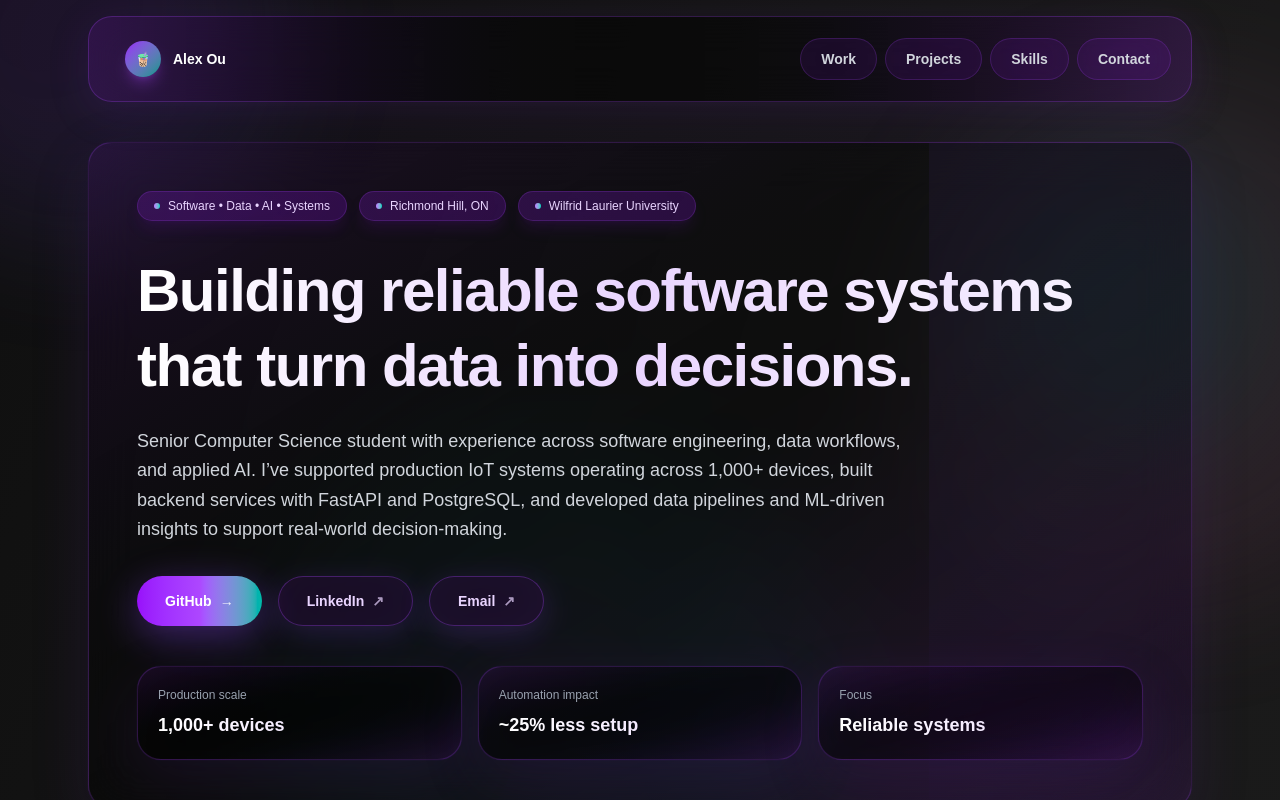
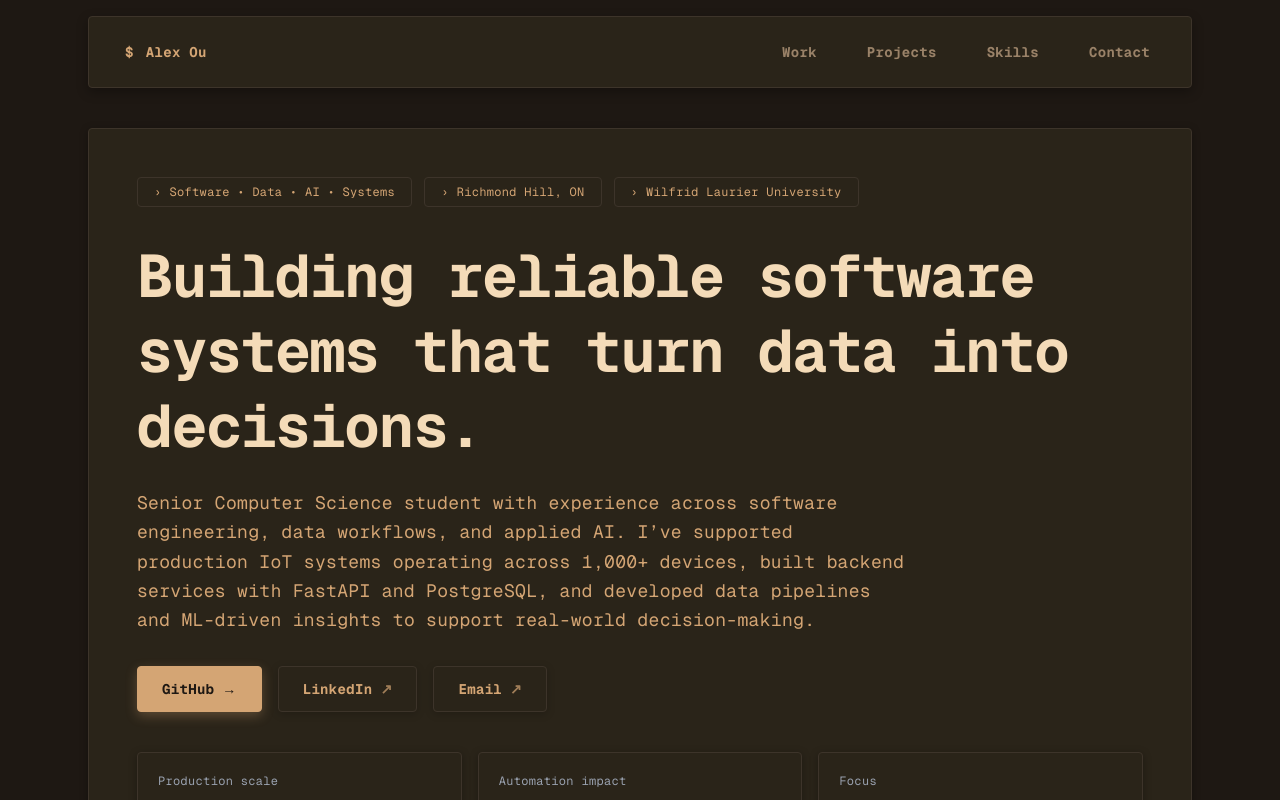
Before and after one commit to alexou8/alex-ou-portfolio, a Next.js app: page / in a window 1280 px wide. Shown: the top 800 px of the page. Built offline with nearby package versions, Linux system fonts and the light colour scheme.

Commit message:
Add Claude Code terminal theme colors and styling
Co-authored-by: alexou8 <206602979+alexou8@users.noreply.github.com>

```diff
--- a/app/globals.css
+++ b/app/globals.css
@@ -1,28 +1,82 @@
 @import "tailwindcss";
 
 :root {
-  --background: #ffffff;
-  --foreground: #171717;
+  /* Claude Code Terminal Theme */
+  --terminal-bg: #1e1813;
+  --terminal-bg-light: #2a2419;
+  --terminal-border: #3d342a;
+  --terminal-text: #d4a574;
+  --terminal-text-bright: #f4dbb8;
+  --terminal-text-dim: #9a8268;
+  --terminal-accent: #d4a574;
+  --terminal-cursor: #d4a574;
+  --background: var(--terminal-bg);
+  --foreground: var(--terminal-text);
 }
 
 @theme inline {
   --color-background: var(--background);
   --color-foreground: var(--foreground);
-  --font-sans: var(--font-geist-sans);
+  --font-sans: var(--font-geist-mono);
   --font-mono: var(--font-geist-mono);
 }
 
-@media (prefers-color-scheme: dark) {
-  :root {
-    --background: #0a0a0a;
-    --foreground: #ededed;
-  }
+body {
+  background: var(--terminal-bg);
+  color: var(--terminal-text);
+  font-family: var(--font-geist-mono), 'Courier New', monospace;
+  letter-spacing: 0.02em;
 }
 
-body {
-  background: var(--background);
-  color: var(--foreground);
-  font-family: Arial, Helvetica, sans-serif;
+/* Terminal typing effect */
+@keyframes typewriter {
+  from { width: 0; }
+  to { width: 100%; }
+}
+
+@keyframes blink {
+  50% { opacity: 0; }
+}
+
+.terminal-cursor {
+  display: inline-block;
+  width: 8px;
+  height: 1.2em;
+  background: var(--terminal-cursor);
+  margin-left: 2px;
+  animation: blink 1s step-end infinite;
+  vertical-align: text-bottom;
+}
+
+.terminal-text {
+  overflow: hidden;
+  white-space: nowrap;
+  border-right: 2px solid var(--terminal-cursor);
+  animation: typewriter 2s steps(40) 1s forwards, blink 0.75s step-end infinite;
+}
+
+/* Terminal reveal animations */
+.terminal-reveal {
+  opacity: 0;
+  transform: translateY(10px);
+  transition: opacity 400ms ease-out, transform 400ms ease-out;
+}
+
+.terminal-reveal.show {
+  opacity: 1;
+  transform: translateY(0);
+}
+
+/* Backspace animation */
+@keyframes backspace {
+  from { width: 100%; }
+  to { width: 0%; }
+}
+
+.terminal-backspace {
+  overflow: hidden;
+  white-space: nowrap;
+  animation: backspace 1s steps(40) forwards;
 }
 
 /* ===== Motion helpers (subtle, modern) ===== */
--- a/app/layout.tsx
+++ b/app/layout.tsx
@@ -1,11 +1,6 @@
 import type { Metadata } from "next";
-import { Geist, Geist_Mono } from "next/font/google";
+import { Geist_Mono } from "next/font/google";
 import "./globals.css";
-
-const geistSans = Geist({
-  variable: "--font-geist-sans",
-  subsets: ["latin"],
-});
 
 const geistMono = Geist_Mono({
   variable: "--font-geist-mono",
@@ -25,7 +20,7 @@ export default function RootLayout({
   return (
     <html lang="en">
       <body
-        className={`${geistSans.variable} ${geistMono.variable} antialiased`}
+        className={`${geistMono.variable} antialiased`}
       >
         {children}
       </body>
--- a/app/page.tsx
+++ b/app/page.tsx
@@ -1,14 +1,12 @@
 "use client";
 
 // ============================================================
-// HeyTea-Inspired Mobile App Portfolio (Vercel + TS-safe)
-// Next.js App Router + Tailwind
-// - App shell header + mobile bottom tabs
-// - Stacked glass cards
-// - Press feedback + micro interactions
-// - Swipeable project carousel (scroll-snap)
-// - Floating gradient blobs (CSS keyframes)
-// NOTE: Uses plain <style> (no styled-jsx props) to avoid TS error.
+// Claude Code Terminal-Inspired Portfolio
+// Next.js App Router + Tailwind + Terminal Aesthetics
+// - Terminal color scheme and monospace fonts
+// - Typing animations on scroll
+// - Backspace effects on scroll
+// - Terminal-style layout and interactions
 // ============================================================
 
 import React, { useEffect, useMemo, useRef, useState } from "react";
@@ -131,6 +129,87 @@ function scrollToId(id: string) {
 }
 
 /* =========================
+   Typing Animation Hook
+========================= */
+function useTypingEffect(text: string, speed = 50) {
+  const [displayedText, setDisplayedText] = useState("");
+  const [isTyping, setIsTyping] = useState(false);
+
+  useEffect(() => {
+    if (isTyping) {
+      let i = 0;
+      const timer = setInterval(() => {
+        if (i < text.length) {
+          setDisplayedText(text.slice(0, i + 1));
+          i++;
+        } else {
+          clearInterval(timer);
+        }
+      }, speed);
+      return () => clearInterval(timer);
+    }
+  }, [text, speed, isTyping]);
+
+  return { displayedText, startTyping: () => setIsTyping(true), isTyping };
+}
+
+/* =========================
+   Terminal Typing Component
+========================= */
+function TerminalText({
+  children,
+  delay = 0,
+  speed = 30
+}: {
+  children: string;
+  delay?: number;
+  speed?: number;
+}) {
+  const [visible, setVisible] = useState(false);
+  const [displayText, setDisplayText] = useState("");
+  const ref = useRef<HTMLSpanElement>(null);
+
+  useEffect(() => {
+    const observer = new IntersectionObserver(
+      ([entry]) => {
+        if (entry.isIntersecting && !visible) {
+          setTimeout(() => setVisible(true), delay);
+        }
+      },
+      { threshold: 0.1 }
+    );
+
+    if (ref.current) observer.observe(ref.current);
+    return () => observer.disconnect();
+  }, [delay, visible]);
+
+  useEffect(() => {
+    if (visible && children) {
+      let i = 0;
+      const text = children;
+      const timer = setInterval(() => {
+        if (i <= text.length) {
+          setDisplayText(text.slice(0, i));
+          i++;
+        } else {
+          clearInterval(timer);
+        }
+      }, speed);
+      return () => clearInterval(timer);
+    }
+  }, [visible, children, speed]);
+
+  return (
+    <span ref={ref} className="inline-block">
+      {displayText}
+      {visible && displayText.length < children.length && (
+        <span className="terminal-cursor" />
+      )}
+    </span>
+  );
+}
+
+/* =========================
    Reveal hook (subtle)
 ========================= */
 function useScrollReveal() {
@@ -194,8 +273,8 @@ function useActiveSection(sectionIds: string[]) {
 ========================= */
 function Pill({ children }: { children: React.ReactNode }) {
   return (
-    <span className="inline-flex items-center gap-2 rounded-full border border-purple-500/20 bg-gradient-to-r from-purple-900/40 to-purple-800/30 backdrop-blur-xl px-4 py-1.5 text-xs text-purple-200 shadow-lg shadow-purple-900/20 transition-all duration-300 hover:scale-105 hover:shadow-purple-500/30">
-      <span className="h-1.5 w-1.5 rounded-full bg-gradient-to-r from-purple-400 to-teal-400 animate-pulse" />
+    <span className="inline-flex items-center gap-2 rounded border border-[#3d342a] bg-[#2a2419] px-4 py-1.5 text-xs text-[#d4a574] font-mono transition-all duration-300 hover:border-[#d4a574] hover:shadow-[0_0_10px_rgba(212,165,116,0.3)]">
+      <span className="text-[#d4a574]">›</span>
       {children}
     </span>
   );
@@ -211,15 +290,15 @@ function SectionTitle({
   desc?: string;
 }) {
   return (
-    <div className="max-w-2xl">
-      <p className="text-[11px] font-bold tracking-[0.28em] text-purple-300 uppercase">
-        {eyebrow}
+    <div className="max-w-2xl font-mono">
+      <p className="text-[11px] font-bold tracking-[0.28em] text-[#9a8268] uppercase">
+        $ {eyebrow}
       </p>
-      <h2 className="mt-4 text-3xl sm:text-4xl font-bold tracking-tight bg-gradient-to-r from-white via-purple-100 to-white bg-clip-text text-transparent [text-shadow:0_0_40px_rgba(255,255,255,0.5)]">
+      <h2 className="mt-4 text-3xl sm:text-4xl font-bold tracking-tight text-[#f4dbb8]">
         {title}
       </h2>
       {desc ? (
-        <p className="mt-4 text-sm sm:text-base text-gray-300 leading-relaxed">
+        <p className="mt-4 text-sm sm:text-base text-[#d4a574] leading-relaxed">
           {desc}
         </p>
       ) : null}
@@ -237,10 +316,9 @@ function GlassCard({
   return (
     <div
       className={[
-        "rounded-3xl border border-purple-500/20 bg-gradient-to-br from-purple-900/20 via-black/40 to-purple-900/20 backdrop-blur-xl",
-        "shadow-[0_20px_60px_rgba(95,37,159,0.15),0_0_1px_rgba(139,69,255,0.3)]",
-        "transition-all duration-500 hover:scale-[1.02] hover:shadow-[0_30px_80px_rgba(95,37,159,0.25),0_0_2px_rgba(139,69,255,0.5)]",
-        "hover:border-purple-400/30",
+        "rounded border border-[#3d342a] bg-[#2a2419]",
+        "shadow-[0_2px_8px_rgba(0,0,0,0.3)]",
+        "transition-all duration-300 hover:border-[#d4a574] hover:shadow-[0_0_15px_rgba(212,165,116,0.2)]",
         className,
       ].join(" ")}
     >
@@ -263,16 +341,14 @@ function PrimaryButton({
       href={href}
       aria-label={ariaLabel}
       className={[
-        "group relative inline-flex items-center justify-center gap-2 rounded-full px-7 py-3.5 text-sm font-bold overflow-hidden",
-        "bg-gradient-to-r from-purple-600 via-purple-500 to-teal-500",
-        "text-white shadow-[0_10px_40px_rgba(139,69,255,0.4)]",
-        "transition-all duration-500 hover:scale-105 hover:shadow-[0_20px_60px_rgba(139,69,255,0.6)]",
-        "before:absolute before:inset-0 before:bg-gradient-to-r before:from-teal-500 before:via-purple-500 before:to-purple-600",
-        "before:opacity-0 before:transition-opacity before:duration-500 hover:before:opacity-70",
+        "group relative inline-flex items-center justify-center gap-2 rounded px-6 py-3 text-sm font-bold font-mono overflow-hidden",
+        "bg-[#d4a574] border border-[#d4a574]",
+        "text-[#1e1813] shadow-[0_4px_12px_rgba(212,165,116,0.3)]",
+        "transition-all duration-300 hover:bg-[#f4dbb8] hover:shadow-[0_6px_20px_rgba(212,165,116,0.5)]",
       ].join(" ")}
     >
       <span className="relative z-10">{children}</span>
-      <span className="relative z-10 opacity-90 group-hover:translate-x-1 transition-transform duration-300">→</span>
+      <span className="relative z-10 group-hover:translate-x-1 transition-transform duration-300">→</span>
     </a>
   );
 }
@@ -291,10 +367,10 @@ function SecondaryButton({
       href={href}
       aria-label={ariaLabel}
       className={[
-        "group inline-flex items-center justify-center gap-2 rounded-full px-7 py-3.5 text-sm font-bold",
-        "border border-purple-500/30 bg-purple-900/20 text-purple-200 backdrop-blur-xl",
-        "shadow-[0_8px_32px_rgba(139,69,255,0.2)]",
-        "transition-all duration-500 hover:scale-105 hover:bg-purple-900/40 hover:border-purple-400/50 hover:shadow-[0_12px_48px_rgba(139,69,255,0.35)]",
+        "group inline-flex items-center justify-center gap-2 rounded px-6 py-3 text-sm font-bold font-mono",
+        "border border-[#3d342a] bg-transparent text-[#d4a574]",
+        "shadow-[0_2px_8px_rgba(0,0,0,0.2)]",
+        "transition-all duration-300 hover:bg-[#2a2419] hover:border-[#d4a574] hover:shadow-[0_4px_12px_rgba(212,165,116,0.3)]",
       ].join(" ")}
     >
       {children}
@@ -419,7 +495,7 @@ export default function Home() {
   }, []);
 
   return (
-    <main className="min-h-screen bg-gradient-to-br from-[#0f0f0f] via-[#1a1a1a] to-[#191919] text-white">
+    <main className="min-h-screen bg-[#1e1813] text-[#d4a574] font-mono">
       {/* Global keyframes (plain <style> avoids TS styled-jsx typing issue) */}
       <style>{`
         .reveal-init {
@@ -432,104 +508,37 @@ export default function Home() {
           transition: opacity 700ms cubic-bezier(0.16, 1, 0.3, 1), transform 700ms cubic-bezier(0.16, 1, 0.3, 1);
         }
 
-        @keyframes blobFloatA {
-          0%, 100% { transform: translate3d(0, 0, 0) scale(1); }
-          33% { transform: translate3d(20px, -25px, 0) scale(1.08); }
-          66% { transform: translate3d(-15px, 15px, 0) scale(0.95); }
-        }
-
-        @keyframes blobFloatB {
-          0%, 100% { transform: translate3d(0, 0, 0) scale(1); }
-          33% { transform: translate3d(-18px, 20px, 0) scale(1.06); }
-          66% { transform: translate3d(18px, -12px, 0) scale(0.97); }
-        }
-
-        @keyframes blobFloatC {
-          0%, 100% { transform: translate3d(0, 0, 0) scale(1); }
-          50% { transform: translate3d(10px, 25px, 0) scale(1.1); }
-        }
-
-        @keyframes sheen {
-          0% { transform: translateX(-100%); }
-          100% { transform: translateX(100%); }
-        }
-
-        @keyframes gradientShift {
-          0%, 100% { background-position: 0% 50%; }
-          50% { background-position: 100% 50%; }
+        @keyframes terminalGlow {
+          0%, 100% { box-shadow: 0 0 5px rgba(212, 165, 116, 0.1); }
+          50% { box-shadow: 0 0 15px rgba(212, 165, 116, 0.2); }
         }
 
         .scroll-smooth-ios { -webkit-overflow-scrolling: touch; }
 
-        .gradient-border {
+        .terminal-border {
           position: relative;
-          background: linear-gradient(135deg, rgba(95, 37, 159, 0.1), rgba(0, 224, 222, 0.08));
-          border: 1px solid transparent;
+          background: #2a2419;
+          border: 1px solid #3d342a;
         }
 
-        .gradient-border::before {
-          content: '';
-          position: absolute;
-          inset: 0;
-          border-radius: inherit;
-          padding: 1px;
-          background: linear-gradient(135deg, rgba(95, 37, 159, 0.4), rgba(0, 224, 222, 0.3));
-          -webkit-mask: linear-gradient(#fff 0 0) content-box, linear-gradient(#fff 0 0);
-          -webkit-mask-composite: xor;
-          mask-composite: exclude;
+        .terminal-border:hover {
+          border-color: #d4a574;
+          animation: terminalGlow 2s ease-in-out infinite;
         }
       `}</style>
 
-      {/* Background blobs - Wealthsimple purple & HeyTea gradients */}
-      <div className="pointer-events-none fixed inset-0 overflow-hidden">
-        <div
-          className="absolute -top-32 -left-32 h-96 w-96 rounded-full blur-3xl opacity-30"
-          style={{
-            background: `radial-gradient(circle at 30% 30%, rgba(95, 37, 159, 0.6), rgba(139, 69, 255, 0.4), rgba(0, 224, 222, 0.2))`,
-            animation: "blobFloatA 20s ease-in-out infinite",
-            transform: `translate3d(${tilt.x * 12}px, ${tilt.y * 8}px, 0)`,
-          }}
-        />
-        <div
-          className="absolute top-20 -right-40 h-[500px] w-[500px] rounded-full blur-3xl opacity-25"
-          style={{
-            background: `radial-gradient(circle at 40% 40%, rgba(0, 224, 222, 0.5), rgba(255, 107, 181, 0.35), rgba(95, 37, 159, 0.25))`,
-            animation: "blobFloatB 22s ease-in-out infinite",
-            transform: `translate3d(${tilt.x * -14}px, ${tilt.y * 10}px, 0)`,
-          }}
-        />
-        <div
-          className="absolute bottom-[-180px] left-[20%] h-[560px] w-[560px] rounded-full blur-3xl opacity-20"
-          style={{
-            background: `radial-gradient(circle at 50% 50%, rgba(139, 69, 255, 0.45), rgba(0, 224, 222, 0.3), rgba(95, 37, 159, 0.2))`,
-            animation: "blobFloatC 24s ease-in-out infinite",
-            transform: `translate3d(${tilt.x * 8}px, ${tilt.y * -12}px, 0)`,
-          }}
-        />
-        <div
-          className="absolute top-[60%] right-[15%] h-[400px] w-[400px] rounded-full blur-3xl opacity-15"
-          style={{
-            background: `radial-gradient(circle at 50% 50%, rgba(255, 107, 181, 0.4), rgba(139, 69, 255, 0.3), rgba(0, 224, 222, 0.2))`,
-            animation: "blobFloatA 26s ease-in-out infinite",
-            transform: `translate3d(${tilt.x * -8}px, ${tilt.y * 6}px, 0)`,
-          }}
-        />
-      </div>
-
       {/* App container */}
       <div className="relative mx-auto max-w-md sm:max-w-6xl px-4 sm:px-6">
-        {/* Header */}
+        {/* Header - Terminal style */}
         <header className="sticky top-0 z-40 pt-4">
-          <div className="rounded-3xl border border-purple-500/25 bg-gradient-to-r from-purple-900/30 via-black/50 to-purple-900/30 backdrop-blur-xl shadow-[0_10px_40px_rgba(95,37,159,0.2)]">
-            <nav className="flex items-center justify-between px-5 py-3.5">
+          <div className="rounded border border-[#3d342a] bg-[#2a2419] shadow-[0_4px_12px_rgba(0,0,0,0.3)]">
+            <nav className="flex items-center justify-between px-5 py-3.5 font-mono">
               <button
                 type="button"
                 onClick={() => scrollToId("home")}
-                className="inline-flex items-center gap-3 rounded-full px-4 py-2.5 text-sm font-bold text-white transition-all duration-300 hover:scale-105"
+                className="inline-flex items-center gap-3 rounded px-4 py-2.5 text-sm font-bold text-[#d4a574] transition-all duration-300 hover:text-[#f4dbb8]"
               >
-                <span className="inline-flex h-9 w-9 items-center justify-center rounded-full bg-gradient-to-br from-purple-600 to-teal-600 shadow-lg shadow-purple-500/30">
-                  🧋
-                </span>
+                <span className="text-[#d4a574]">$</span>
                 {PROFILE.name}
               </button>
 
@@ -540,12 +549,11 @@ export default function Home() {
                     type="button"
                     onClick={() => scrollToId(n.id)}
                     className={[
-                      "rounded-full px-5 py-2.5 text-sm font-bold transition-all duration-300",
-                      "border border-purple-500/20 backdrop-blur-xl",
-                      "hover:scale-105",
+                      "rounded px-5 py-2.5 text-sm font-bold transition-all duration-300",
+                      "border",
                       active === n.id
-                        ? "bg-gradient-to-r from-purple-600/40 to-purple-500/40 text-purple-200 border-purple-400/40 shadow-lg shadow-purple-500/20"
-                        : "bg-purple-900/20 text-gray-300 hover:bg-purple-800/30 hover:text-white hover:border-purple-400/30",
+                        ? "bg-[#3d342a] text-[#f4dbb8] border-[#d4a574]"
+                        : "bg-transparent text-[#9a8268] hover:bg-[#2a2419] hover:text-[#d4a574] border-transparent hover:border-[#3d342a]",
                     ].join(" ")}
                   >
                     {n.label}
@@ -560,14 +568,7 @@ export default function Home() {
         <div className="pb-24 sm:pb-16">
           {/* HOME */}
           <section id="home" className="pt-6 sm:pt-10">
-            <GlassCard className="relative overflow-hidden group">
-              <div
-                className="pointer-events-none absolute inset-0 opacity-20"
-                style={{
-                  background: `linear-gradient(135deg, rgba(139,69,255,0.3) 0%, transparent 50%, rgba(0,224,222,0.3) 100%)`,
-                  animation: "sheen 8s ease-in-out infinite",
-                }}
-              />
+            <GlassCard className="relative overflow-hidden group terminal-border">
               <div className="p-7 sm:p-12">
                 <div className="flex flex-wrap gap-3">
                   <Pill>{PROFILE.tagline}</Pill>
@@ -575,11 +576,11 @@ export default function Home() {
                   <Pill>Wilfrid Laurier University</Pill>
                 </div>
 
-                <h1 className="mt-8 text-4xl sm:text-6xl font-bold tracking-tight bg-gradient-to-r from-white via-purple-200 to-white bg-clip-text text-transparent leading-tight">
+                <h1 className="mt-8 text-4xl sm:text-6xl font-bold tracking-tight text-[#f4dbb8] leading-tight font-mono">
                   {PROFILE.headline}
                 </h1>
 
-                <p className="mt-6 text-base sm:text-lg text-gray-300 leading-relaxed max-w-3xl">
+                <p className="mt-6 text-base sm:text-lg text-[#d4a574] leading-relaxed max-w-3xl font-mono">
                   {PROFILE.summary}
                 </p>
 
```
